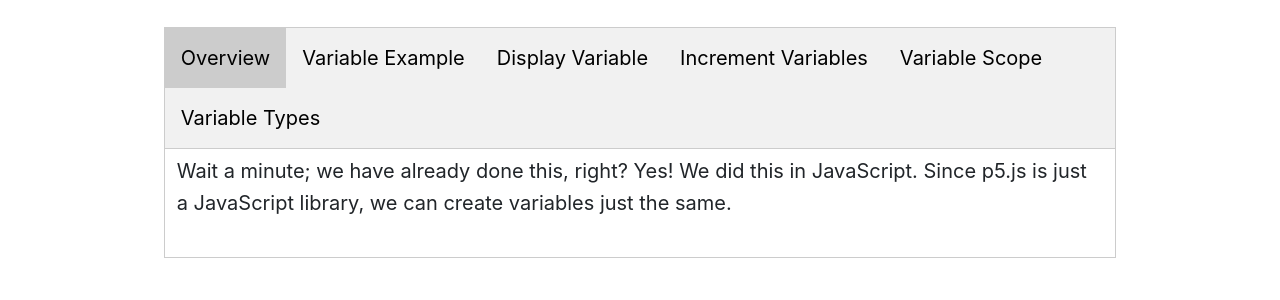
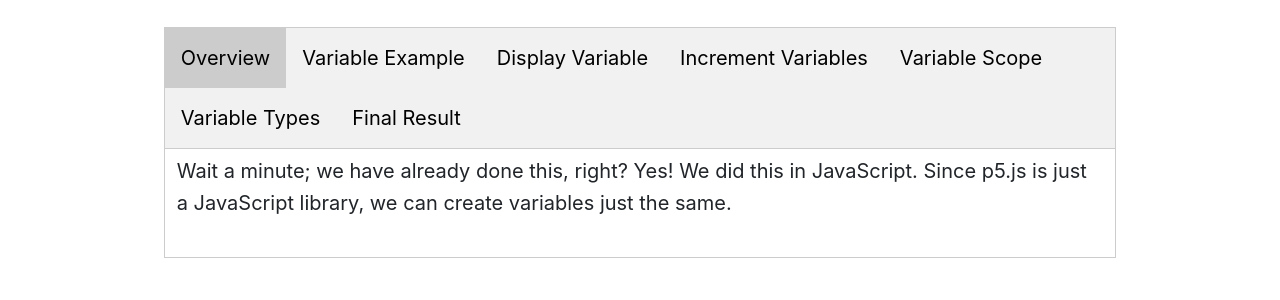
Before and after one commit to Montana-Media-Arts/120_CreativeCoding1-Fall2020, a Jekyll site: the page built from modules/week-10/_posts/2017-02-01-variables.md, in a window 1280 px wide. Shown: the part 554-854 px from the top of the page. Built offline with Jekyll 4.4.1, drawn with Linux system fonts in a browser that asks for light colours; nearby versions of some CDN libraries; a script that is not in the unit is left out.

Commit message:
Update 2017-02-01-variables.md

````diff
--- a/modules/week-10/_posts/2017-02-01-variables.md
+++ b/modules/week-10/_posts/2017-02-01-variables.md
@@ -13,6 +13,7 @@ jotted: true
     <button class="tablinks" onclick="openTab(event, 'Increment')">Increment Variables</button>
     <button class="tablinks" onclick="openTab(event, 'Scope')">Variable Scope</button>
     <button class="tablinks" onclick="openTab(event, 'Type')">Variable Types</button>
+    <button class="tablinks" onclick="openTab(event, 'Final')">Final Result</button>
 </div>
 <!-- Tab content -->
 <div id="Overview" class="tabcontent" style="display:block">
@@ -148,6 +149,11 @@ Did you notice the difference between creating a variable like myFavoriteNumber
     var age = 67;
 ```
 
+</div>
+</div>
+<div id="Final" class="tabcontent">
+
+<div class="tabhtml" markdown="1">
 What would a variable look like in our main sketch?
 
 ```js
````
